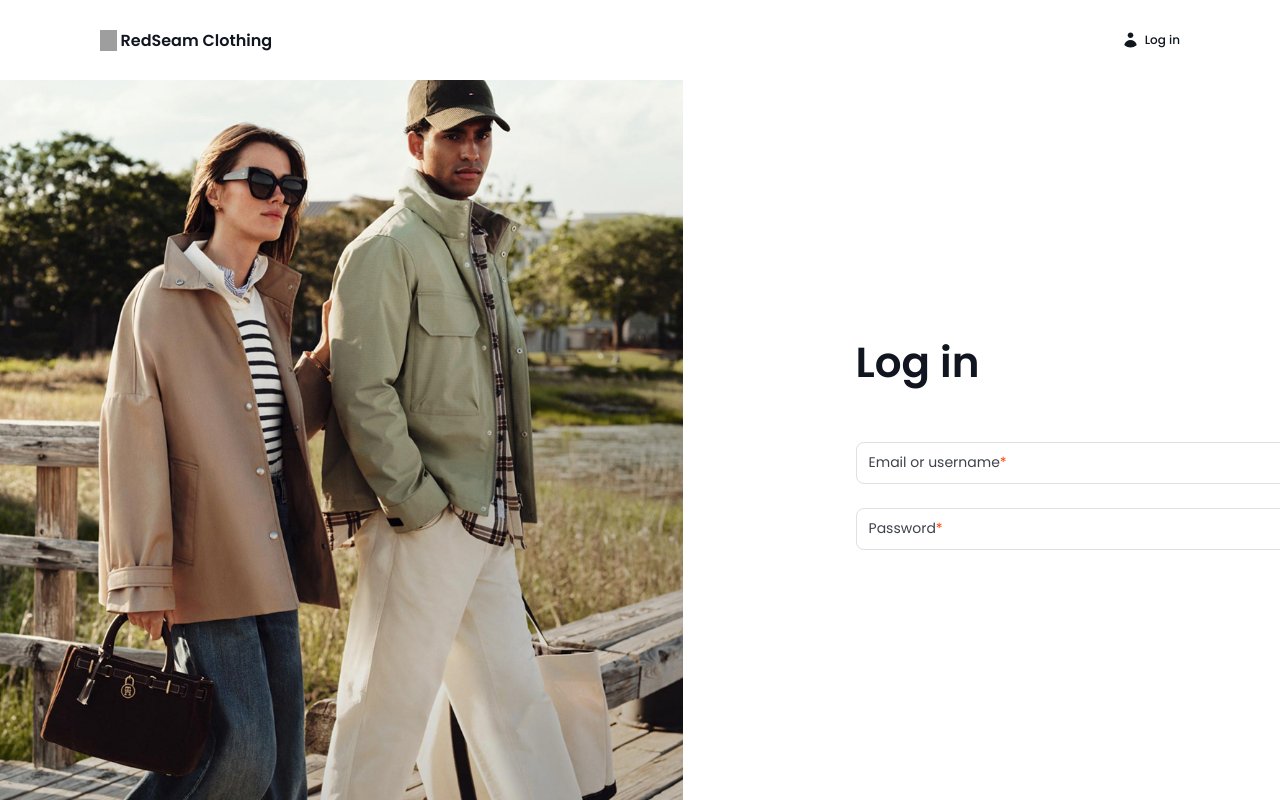
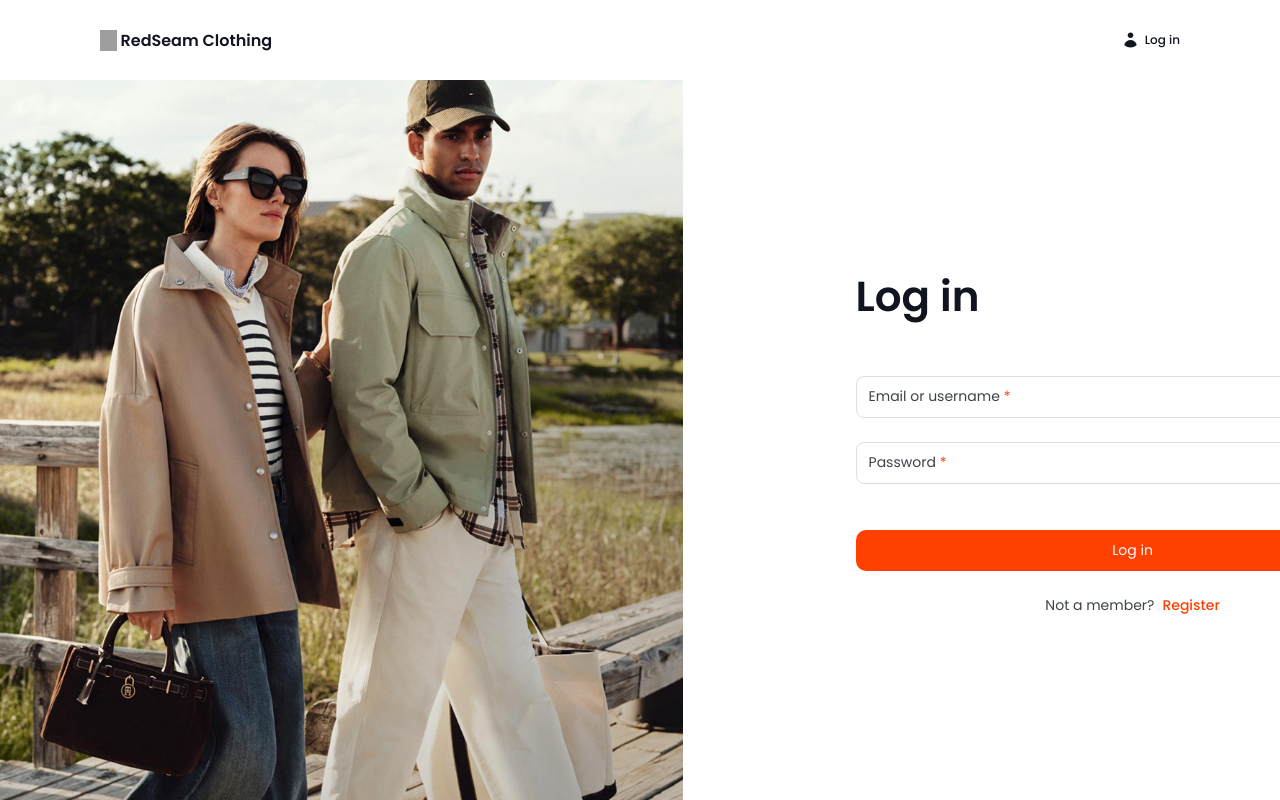
Before and after one commit to WhereDidMyDivGo/redberry-task, a React (Vite) app: page /login in a window 1280 px wide. Built offline with nearby package versions, Linux system fonts and the light colour scheme; grey boxes are pictures that could not be loaded; a web font is replaced by a local one.

Commit message:
feat: implement password visibility toggle, update input styles, and add submit button/registration link

```diff
--- a/src/components/Login/Login.css
+++ b/src/components/Login/Login.css
@@ -47,7 +47,7 @@
 
           input {
             position: absolute;
-            width: calc(100% - 24px);
+            width: calc(100% - 24px - 28px);
             height: 100%;
             outline: none;
             border: none;
@@ -55,11 +55,11 @@
 
           input:focus ~ p,
           input:focus ~ span {
-            opacity: 0;
-            pointer-events: none;
+            z-index: 0;
           }
 
           p {
+            pointer-events: none;
             z-index: 1;
             color: var(--Dark-blue-2, #3e424a);
             font-family: Poppins;
@@ -70,8 +70,54 @@
           }
 
           span {
+            pointer-events: none;
             z-index: 1;
             color: var(--Red, #ff4000);
+            font-family: Poppins;
+            font-size: 14px;
+            font-style: normal;
+            font-weight: 400;
+            line-height: normal;
+            margin-left: 4px;
+          }
+
+          .toggle-password {
+            z-index: 1;
+            margin-left: auto;
+            cursor: pointer;
+            border: none;
+
+            .eyeIcon {
+              width: 16.694px;
+              height: 12.5px;
+              flex-shrink: 0;
+            }
+          }
+        }
+      }
+
+      .login-actions {
+        display: flex;
+        flex-direction: column;
+        align-items: center;
+        gap: 24px;
+        align-self: stretch;
+
+        .submit {
+          display: flex;
+          height: 41px;
+          padding: 10px 20px;
+          justify-content: center;
+          align-items: center;
+          gap: 10px;
+          align-self: stretch;
+          border-radius: 10px;
+          background: var(--Red, #ff4000);
+          border: none;
+          cursor: pointer;
+
+          p {
+            color: var(--White, #fff);
             font-family: Poppins;
             font-size: 14px;
             font-style: normal;
@@ -80,46 +126,33 @@
           }
         }
 
-        /* div {
+        .register-link {
           display: flex;
-          height: 42px;
-          padding: 0 12px;
+          justify-content: center;
+          align-items: center;
           gap: 8px;
-          border-radius: 8px;
-          border: 1px solid var(--Grey-2, #e1dfe1);
-          background: var(--White, #fff);
 
-          input {
-            width: max-content;
-            min-width: 0;
-            padding: 0;
-            border: none;
-            border: 1px solid black;
+          p {
+            color: var(--Dark-blue-2, #3e424a);
+            text-align: center;
+            font-family: Poppins;
+            font-size: 14px;
+            font-style: normal;
+            font-weight: 400;
+            line-height: normal;
+          }
 
-            &::placeholder {
-              color: var(--Dark-blue-2, #3e424a);
-              font-family: Poppins;
-              font-size: 14px;
-              font-weight: 400;
-              line-height: normal;
-            }
-
-            &::placeholder {
-
-            }
+          a {
+            color: var(--Red, #ff4000);
+            text-align: center;
+            font-family: Poppins;
+            font-size: 14px;
+            font-style: normal;
+            font-weight: 500;
+            line-height: normal;
+            text-decoration: none;
           }
-        } */
-
-        /* input.required::placeholder::after {
-          content: "*";
-          color: var(--Red, #ff4000);
-          margin-left: 4px;
-          font-family: Poppins;
-          font-size: 14px;
-          font-style: normal;
-          font-weight: 400;
-          line-height: normal;
-        } */
+        }
       }
     }
   }
--- a/src/components/Login/Login.jsx
+++ b/src/components/Login/Login.jsx
@@ -1,25 +1,64 @@
 import "./Login.css";
 
 import hero from "../../assets/hero.png";
+import eyeIcon from "../../assets/eyeIcon.svg";
+import closedEyeIcon from "../../assets/closedEyeIcon.svg";
+
+import { useRef, useState } from "react";
+import { Link } from "react-router-dom";
 
 function Login() {
+  const emailRef = useRef(null);
+  const passwordRef = useRef(null);
+
+  const [email, setEmail] = useState("");
+  const [password, setPassword] = useState("");
+  const [showPassword, setShowPassword] = useState(false);
+
+  const [emailFocused, setEmailFocused] = useState(false);
+  const [passwordFocused, setPasswordFocused] = useState(false);
+
+  const handleLogin = (e) => {};
+
   return (
     <div className="login">
       <img className="hero" src={hero} />
 
       <div className="form-wrapper">
         <h1>Log in</h1>
-        <form action="">
+        <form onSubmit={handleLogin}>
           <div className="inputs">
             <div className="email">
-              <input required type="email" />
-              <p>Email or username</p>
-              <span>*</span>
+              <input type="email" ref={emailRef} value={email} onChange={(e) => setEmail(e.target.value)} onFocus={() => setEmailFocused(true)} onBlur={() => setEmailFocused(false)} />
+              {!(emailFocused || email) && (
+                <>
+                  <p onClick={() => emailRef.current && emailRef.current.focus()}>Email or username</p>
+                  <span onClick={() => emailRef.current && emailRef.current.focus()}>*</span>
+                </>
+              )}
             </div>
             <div className="password">
-              <input required type="password" />
-              <p>Password</p>
-              <span>*</span>
+              <input type={showPassword ? "text" : "password"} ref={passwordRef} value={password} onChange={(e) => setPassword(e.target.value)} onFocus={() => setPasswordFocused(true)} onBlur={() => setPasswordFocused(false)} />
+              {!(passwordFocused || password) && (
+                <>
+                  <p onClick={() => passwordRef.current && passwordRef.current.focus()}>Password</p>
+                  <span onClick={() => passwordRef.current && passwordRef.current.focus()}>*</span>
+                </>
+              )}
+              <button className="toggle-password" type="button" onClick={() => setShowPassword((prev) => !prev)}>
+                <img className="eyeIcon" src={showPassword ? closedEyeIcon : eyeIcon} alt={showPassword ? "Hide password" : "Show password"} />
+              </button>
+            </div>
+          </div>
+
+          <div className="login-actions">
+            <button className="submit" type="submit">
+              <p>Log in</p>
+            </button>
+
+            <div className="register-link">
+              <p>Not a member?</p>
+              <Link to="/register">Register</Link>
             </div>
           </div>
         </form>
```
Also changed, not shown: src/assets/closedEyeIcon.svg (added), src/assets/eyeIcon.svg (added).
